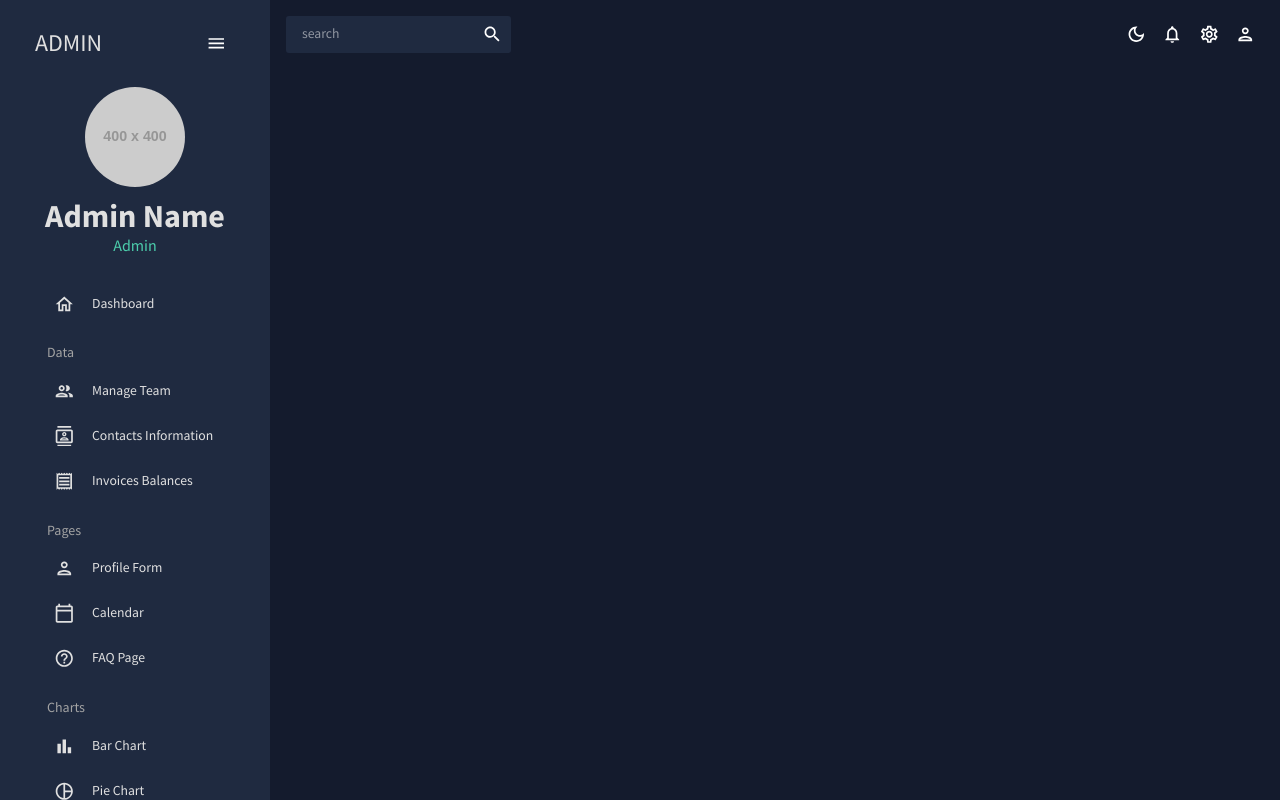
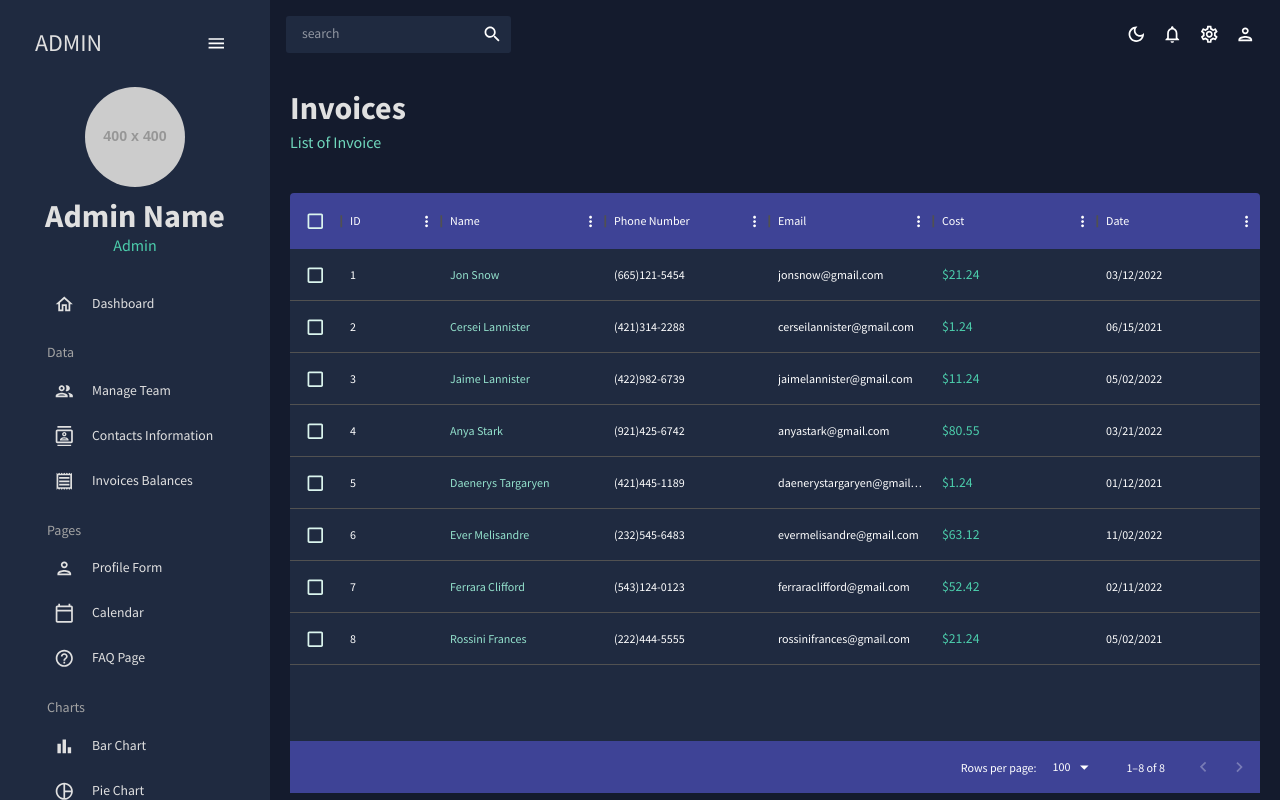
Before and after one commit to susanta/react-portfolio-3-dashboard, a React (Create React App) app: page /invoices in a window 1280 px wide. Built offline with nearby package versions, Linux system fonts and the light colour scheme.

Commit message:
Added invoices scene

```diff
--- a/src/App.js
+++ b/src/App.js
@@ -6,6 +6,7 @@
 import Dashboard from './scenes/dashboard';
 import Team from './scenes/team';
 import Contacts from './scenes/contacts';
+import Invoices from './scenes/invoices';
 
 function App() {
   const [theme, colorMode] = useMode();
@@ -22,6 +23,7 @@
               <Route path="/" element={<Dashboard />} />
               <Route path="/team" element={<Team />} />
               <Route path="/contacts" element={<Contacts />} />
+              <Route path="/invoices" element={<Invoices />} />
             </Routes>
           </main>
         </div>
--- /dev/null
+++ b/src/scenes/invoices/index.jsx
@@ -0,0 +1,80 @@
+import { Box, Typography, useTheme } from '@mui/material';
+import { DataGrid } from '@mui/x-data-grid';
+import { tokens } from '../../theme';
+import { mockDataInvoices } from '../../data/mockData';
+import Header from '../../components/Header';
+
+const Invoices = () => {
+  const theme = useTheme();
+  const colors = tokens(theme.palette.mode);
+
+  const columns = [
+    { field: 'id', headerName: 'ID' },
+    {
+      field: 'name',
+      headerName: 'Name',
+      flex: 1,
+      cellClassName: 'name-column--cell',
+    },
+    {
+      field: 'phone',
+      headerName: 'Phone Number',
+      flex: 1,
+    },
+    {
+      field: 'email',
+      headerName: 'Email',
+      flex: 1,
+    },
+    {
+      field: 'cost',
+      headerName: 'Cost',
+      flex: 1,
+      renderCell: (params) => (
+        <Typography color={colors.greenAccent[500]}>
+          ${params.row.cost}
+        </Typography>
+      ),
+    },
+    { field: 'date', headerName: 'Date', flex: 1 },
+  ];
+
+  return (
+    <Box m="20px">
+      <Header title="Invoices" subtitle="List of Invoice" />
+      <Box
+        m="40px 0 0 0"
+        height="75vh"
+        sx={{
+          '& .MuiDataGrid-root': {
+            border: 'none',
+          },
+          '& .MuiDataGrid-cell': {
+            borderBottom: 'none',
+          },
+          '& .name-column--cell': {
+            color: colors.greenAccent[300],
+          },
+          '& .MuiDataGrid-columnHeaders': {
+            backgroundColor: colors.blueAccent[700],
+            borderBottom: 'none',
+          },
+          '& .MuiDataGrid-virtualScroller': {
+            backgroundColor: colors.primary[400],
+          },
+          '& .MuiDataGrid-footerContainer': {
+            borderTop: 'none',
+            backgroundColor: colors.blueAccent[700],
+          },
+          '& .MuiCheckbox-root': {
+            color: `${colors.greenAccent[100]} !important`,
+          },
+        }}
+      >
+        <DataGrid checkboxSelection rows={mockDataInvoices} columns={columns} />
+      </Box>
+    </Box>
+  );
+};
+
+export default Invoices;
```
